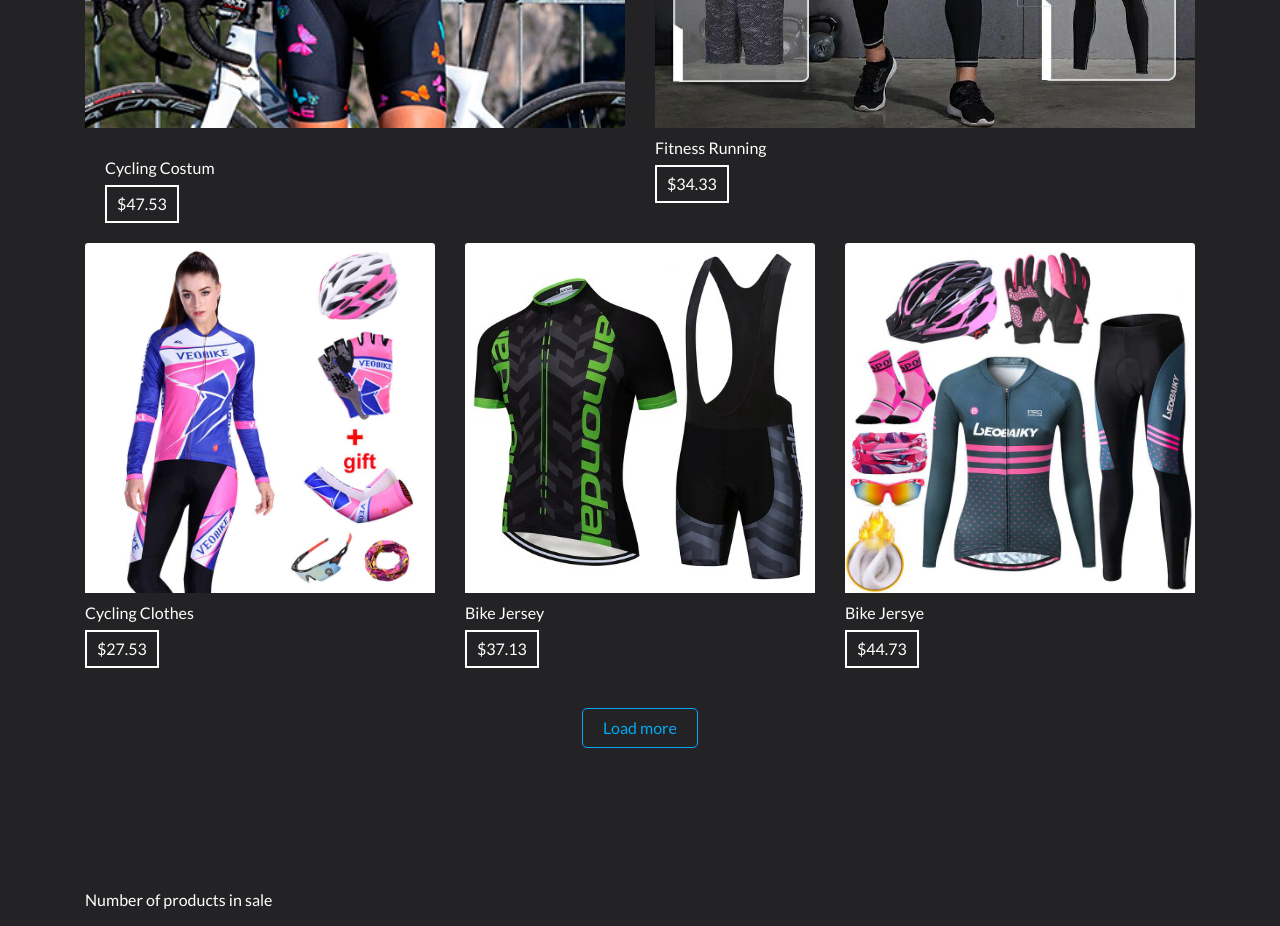
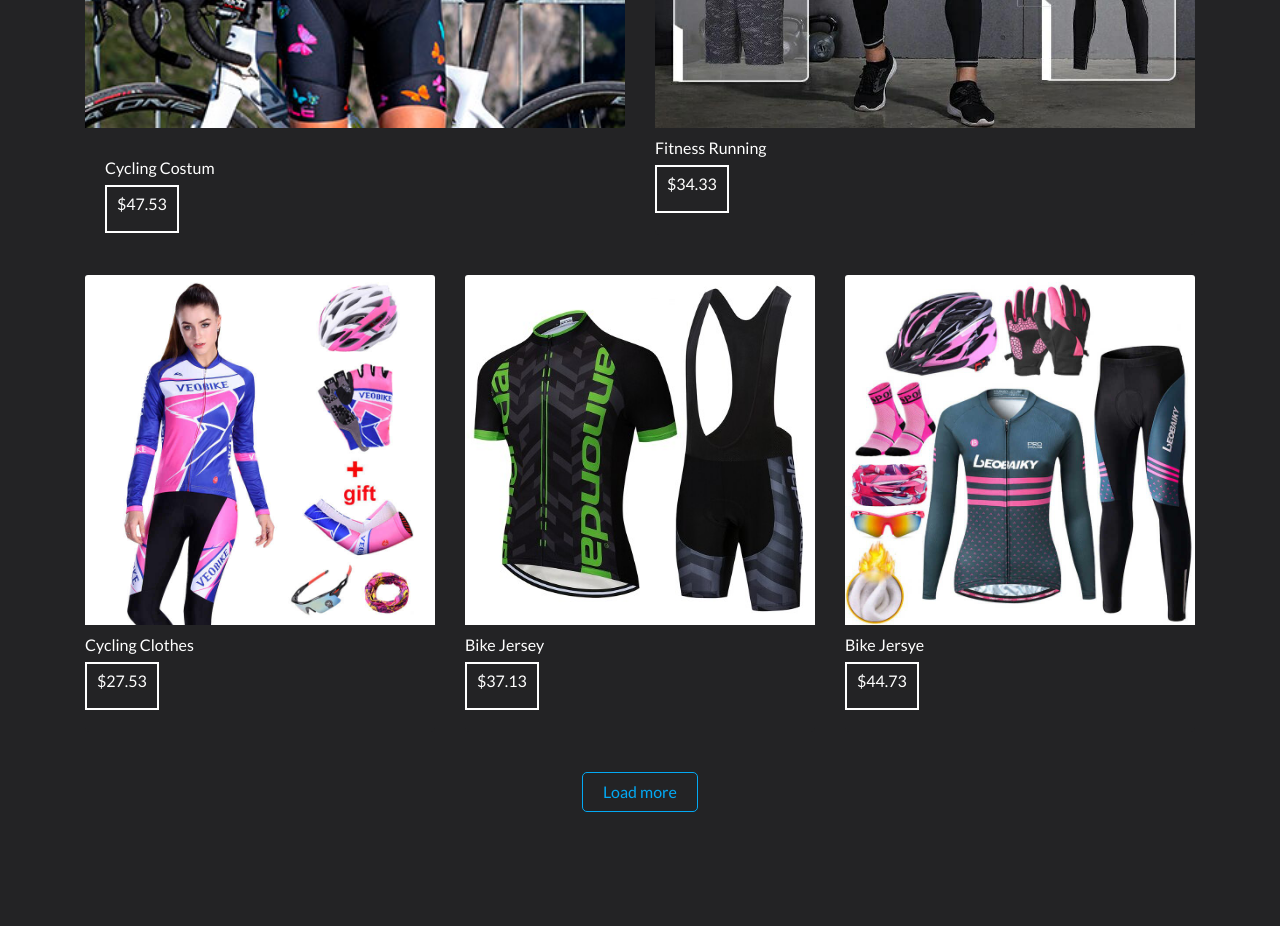
Before and after one commit to ElfateSahiti/ElfateSahiti.github.io, a plain HTML site: page index.html in a window 1280 px wide. Shown: the part 1380-2306 px from the top of the page. Drawn offline with nearby package versions, Linux system fonts and the light colour scheme; a web font is replaced by a local one.

Commit message:
final commit

```diff
--- a/index.html
+++ b/index.html
@@ -93,7 +93,7 @@
            <div class="col-md-6 col-sm-6 ">
             <div class="card EB-card" >
                 <img id="height" src="images/fitness-running.jpg" class="card-img-top" alt="...">
-                <div class="EB-card-body">
+                <div id="card-body" class="EB-card-body">
                   <h5 class="EB-card-title">Fitness Running</h5>
                   <button class="EB-transparent">$34.33</button>
                 </div>
@@ -102,7 +102,7 @@
        </div>
        <div class="row">
            <div class="col-lg-4 col-md-3 col-sm-3">
-            <div class="card EB-card" >
+            <div id="card" class="card EB-card" >
                 <img id="height" src="images/cycling-woman-2.jpg" class="card-img-top" alt="...">
                 <div class="EB-card-body">
                   <h5 class="EB-card-title">Cycling Clothes</h5>
@@ -111,7 +111,7 @@
               </div>
            </div>
            <div class="col-lg-4 col-md-3 col-sm-3">
-            <div class="card EB-card" >
+            <div id="card" class="card EB-card" >
                 <img id="height" src="images/bike jersye.jpg" class="card-img-top" alt="...">
                 <div class="EB-card-body">
                   <h5 class="EB-card-title">Bike Jersey</h5>
@@ -120,7 +120,7 @@
               </div>
            </div>
            <div class="col-lg-4 col-md-3 col-sm-3">
-            <div class="card EB-card" >
+            <div id="card" class="card EB-card" >
                 <img id="height" src="images/clothes.jpg" class="card-img-top" alt="...">
                 <div class="EB-card-body">
                   <h5 class="EB-card-title">Bike Jersye</h5>
--- a/style.css
+++ b/style.css
@@ -176,7 +176,9 @@
   border: none;
   background-color: #232325;
   color: white;
+  padding-bottom: 22px;
   }
+
 
   #main {
     text-align: center;
@@ -187,7 +189,7 @@
     background-color: #232325;
     border: 2px solid white;
     color: white;
-      padding: 5px 10px 5px 10px;
+   padding: 5px 10px 15px 10px;
   }
 
   .EB-transparent1
```
